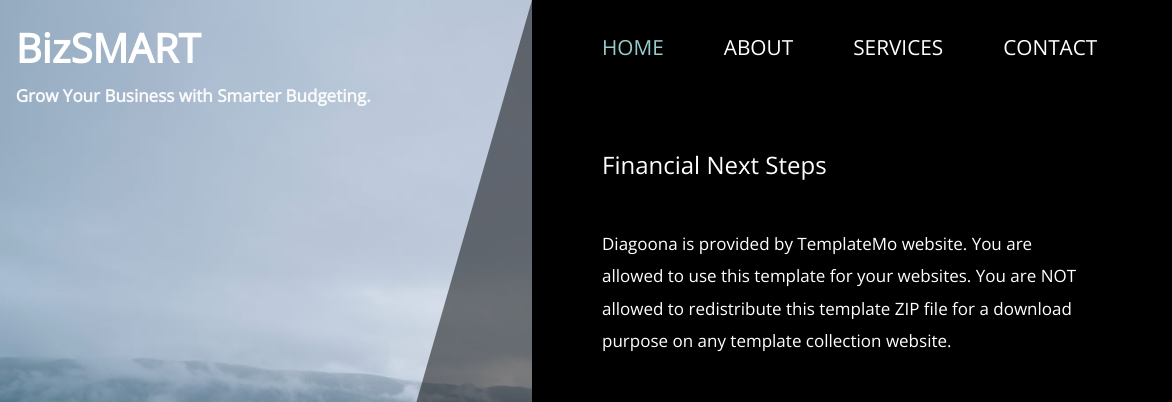
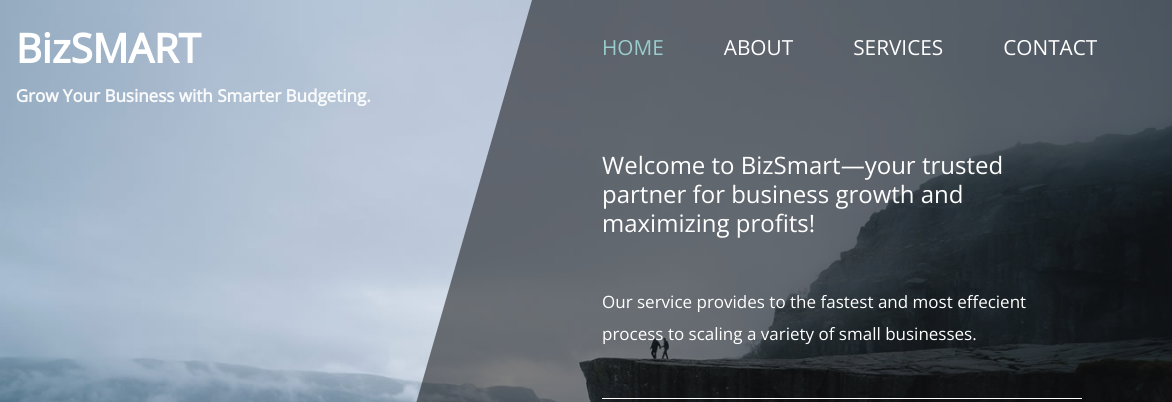
Before and after one commit to AATechCulture/BizSmart, a plain HTML site: page public/index.html in a window 1280 px wide. Shown: the top 402 px of the page, 108-1280 px from the left. Drawn offline with nearby package versions, Linux system fonts and the light colour scheme; files whose address does not match are found by name.

Commit message:
update index -ace

```diff
--- a/public/index.html
+++ b/public/index.html
@@ -65,10 +65,8 @@ https://templatemo.com/tm-550-diagoona
                 <div class="tm-col-left"></div>
                 <main class="tm-col-right">
                     <section class="tm-content">
-                        <h2 class="mb-5 tm-content-title">Financial Next Steps</h2>
-                        <p class="mb-5">Diagoona is provided by TemplateMo website. You are allowed to use this template
-                            for your websites. You are NOT allowed to redistribute this template ZIP file for a download
-                            purpose on any template collection website.</p>
+                        <h2 class="mb-5 tm-content-title">Welcome to BizSmart—your trusted partner for business growth and maximizing profits!</h2>
+                        <p class="mb-5">Our service provides to the fastest and most effecient process to scaling a variety of small businesses.</p>
                         <!-- {{ if entries|length > 5 }} -->
                           <!-- for entry in entries -->
                     <!--
@@ -107,7 +105,7 @@ https://templatemo.com/tm-550-diagoona
         <!-- Diagonal background design -->
         <div class="tm-bg">
             <div class="tm-bg-left"></div>
-            <div class="tm-bg-right" style="background: #000;"></div>
+            <div class="tm-bg-right"></div>
         </div>
     </div>
 
```
